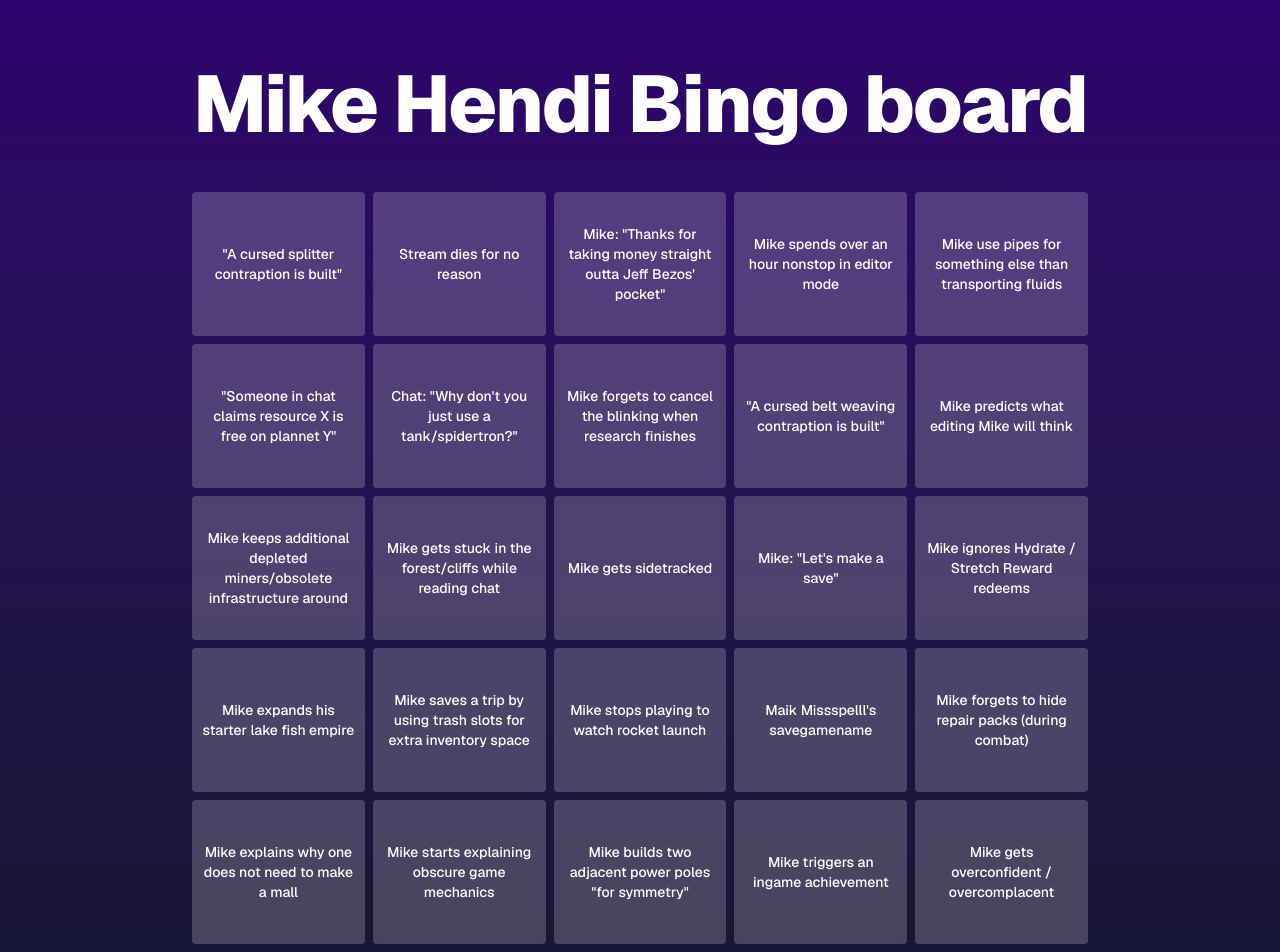
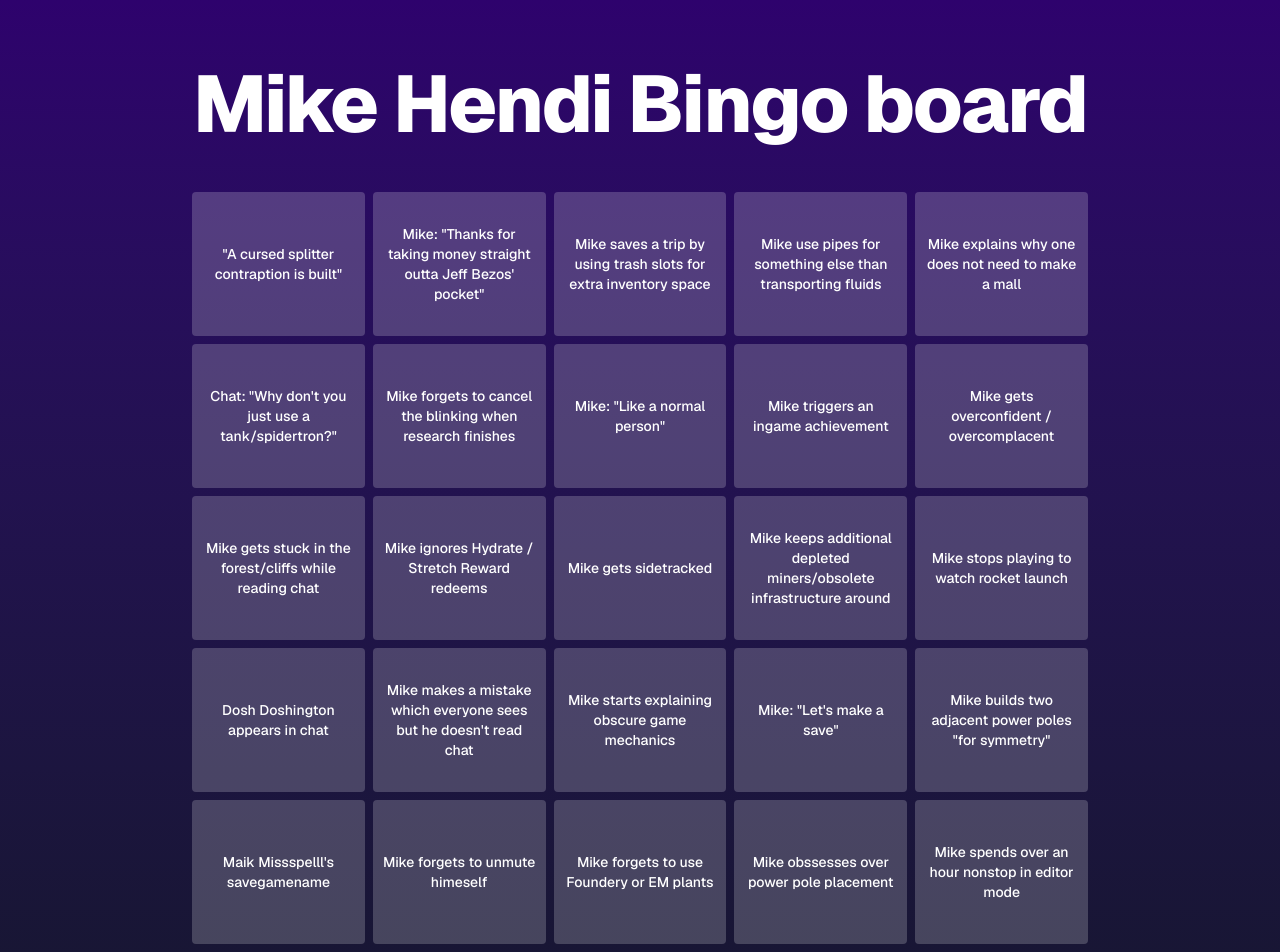
Before and after one commit to jaapmarcus/mikehendi-bingo, a Next.js app: page / in a window 1280 px wide. Shown: the top 952 px of the page. Built offline with nearby package versions, Linux system fonts and the light colour scheme.

Commit message:
Update page.tsx

```diff
--- a/src/app/page.tsx
+++ b/src/app/page.tsx
@@ -47,6 +47,7 @@ const stringDatabase = [
   'Mike acts like a legendary logistic bot',
   'Mike runs back and forth because he forgot things multiple times',
   'Mike mispronounces "variance"',
+  'Mike forgets to use Foundery or EM plants',
 
 ]
 
```
